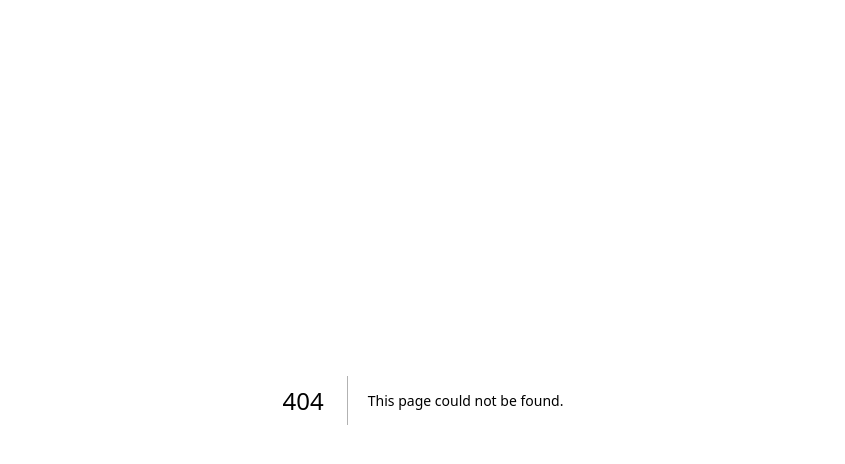
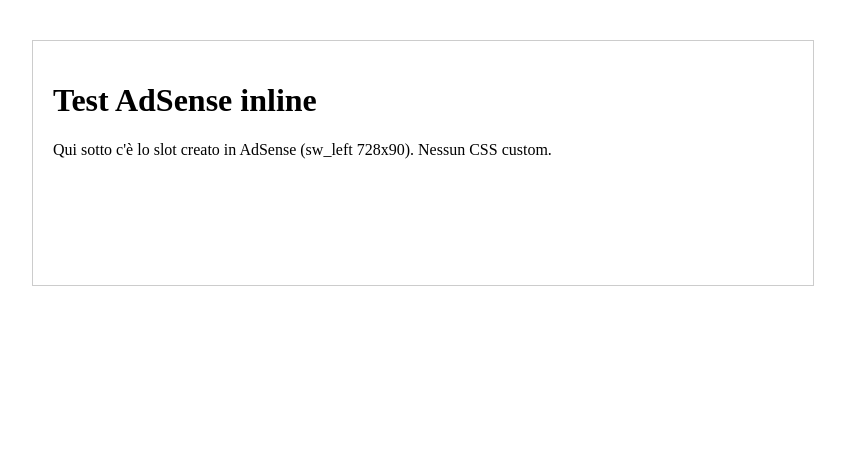
Before and after one commit to SportWhisp/SWpwa, a Next.js app: page /ads-test in a window 1280 px wide. Before the commit this address had no page. Shown: the top 464 px of the page, without its empty margins (217-1062 px from the left). Built offline with nearby package versions, Linux system fonts and the light colour scheme.

Commit message:
test ads

```diff
--- /dev/null
+++ b/pages/ads-test.js
@@ -0,0 +1,31 @@
+// pages/ads-test.js
+import Head from "next/head";
+
+export default function AdsTest() {
+  return (
+    <>
+      <Head>
+        {/* script globale AdSense (deve esserci anche in _document, tenerlo duplicato qui non fa male per test) */}
+        <script
+          async
+          src="https://pagead2.googlesyndication.com/pagead/js/adsbygoogle.js?client=ca-pub-2796727413305777"
+          crossOrigin="anonymous"
+        />
+      </Head>
+
+      <div style={{ maxWidth: 740, margin: "40px auto", padding: 20, border: "1px solid #ccc" }}>
+        <h1>Test AdSense inline</h1>
+        <p>Qui sotto c'è lo slot creato in AdSense (sw_left 728x90). Nessun CSS custom.</p>
+
+        {/* COPIA esatto dallo snippet AdSense (slot 728x90 che hai creato) */}
+        <ins className="adsbygoogle"
+             style={{ display: "block", width: 728, height: 90 }}
+             data-ad-client="ca-pub-2796727413305777"
+             data-ad-slot="1796807484" />
+        <script dangerouslySetInnerHTML={{__html: `
+          (adsbygoogle = window.adsbygoogle || []).push({});
+        `}} />
+      </div>
+    </>
+  );
+}
```
